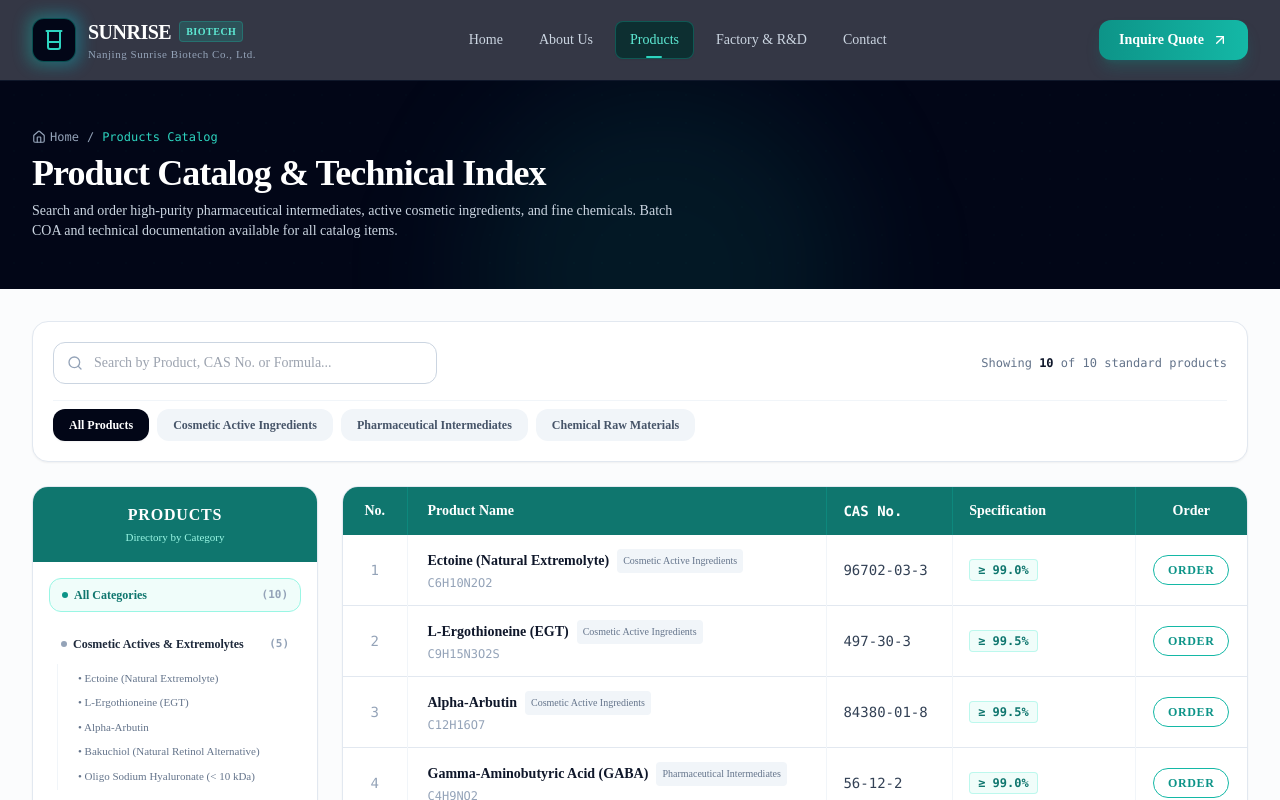
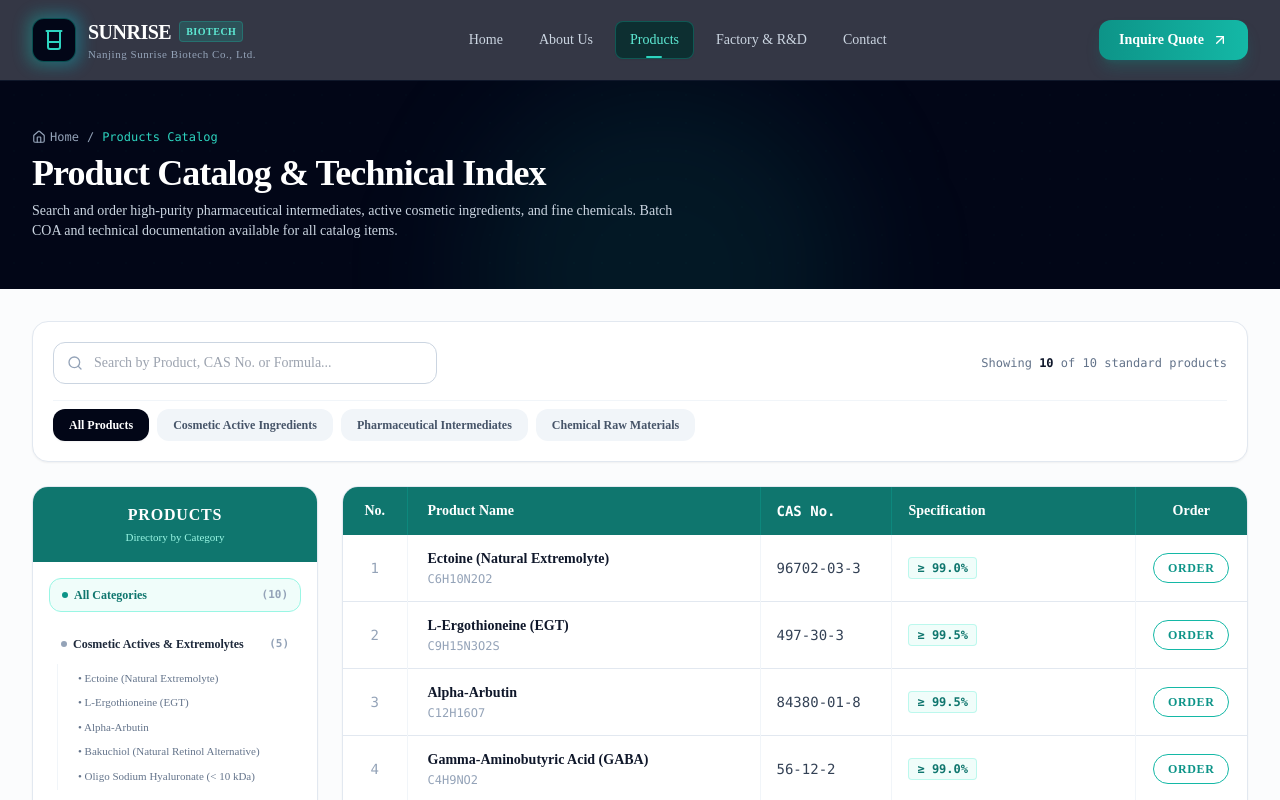
Before and after one commit to wulioo/Sunrise-web, a Next.js app: page /products in a window 1280 px wide. Shown: the top 800 px of the page. Built offline with nearby package versions, Linux system fonts and the light colour scheme.

Commit message:
update: hide category labels in product table

```diff
--- a/src/app/products/page.tsx
+++ b/src/app/products/page.tsx
@@ -276,7 +276,7 @@
                               <span className="group-hover:text-brand-700 transition-colors font-semibold">
                                 {p.name}
                               </span>
-                              <span className="text-[10px] px-1.5 py-0.5 rounded bg-slate-100 text-slate-500 font-normal">
+                              <span hidden className="text-[10px] px-1.5 py-0.5 rounded bg-slate-100 text-slate-500 font-normal">
                                 {p.categoryLabel}
                               </span>
                             </div>
```
